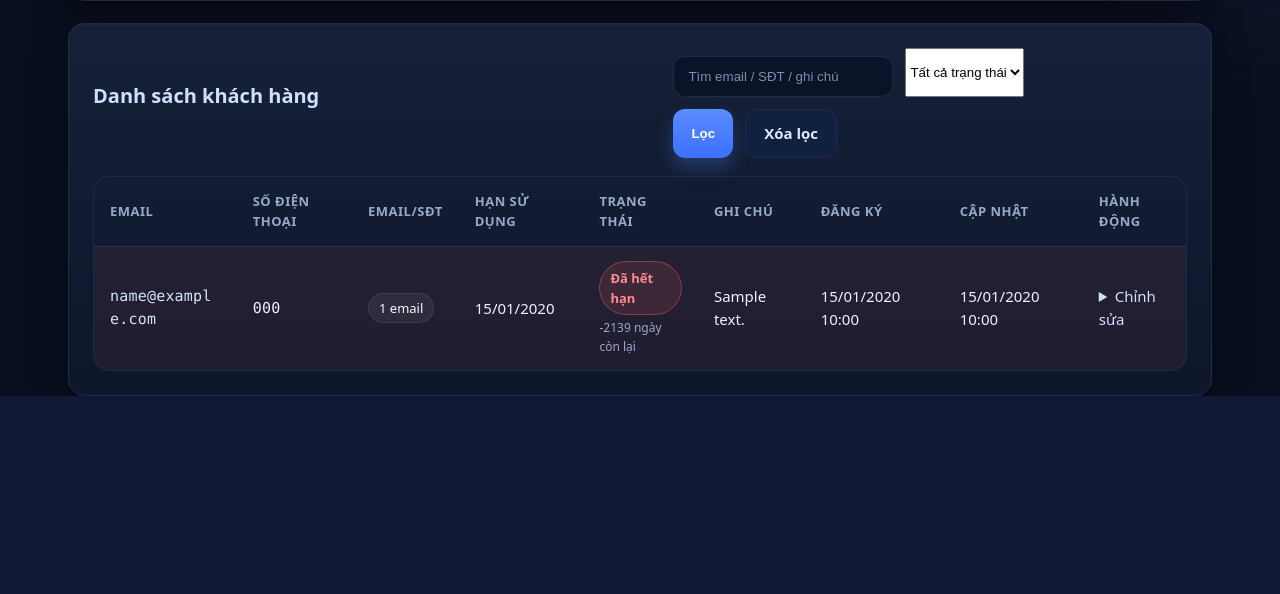
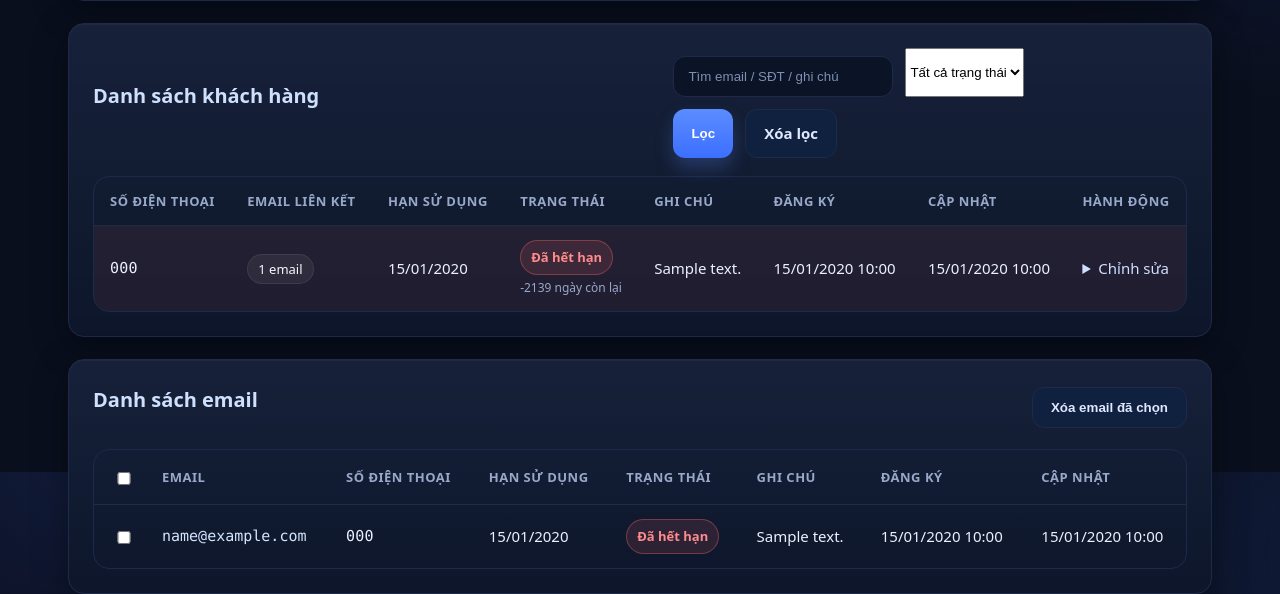
Before and after one commit to tuanminhh03/Get_code_and_family_netflix, a Flask app: page /admin in a window 1280 px wide. Shown: the part 1128-1722 px from the top of the page. Before the commit the page ends 1524 px from the top, so only its background shows below. Run offline with Flask 3, Linux system fonts and the light colour scheme; the visitor is signed in with stand-in values (Sample User, id 1); tables that the repository leaves empty hold one stand-in row (values such as "Sample post").

Commit message:
Add bulk email removal and copy support

```diff
--- a/app.py
+++ b/app.py
@@ -144,6 +144,10 @@ def _safe_next(target: str | None):
 def _normalize_email(value: str):
     return (value or "").strip().lower()
 
+
+def _normalize_phone(value: str):
+    return re.sub(r"\s+", "", (value or "").strip())
+
 # === WORKER (KEEP CHROME ALIVE) ===
 _worker = None
 
@@ -189,7 +193,7 @@ def admin():
         .all()
     )
     for phone_value, count in email_usage_rows:
-        normalized_phone = (phone_value or "").strip()
+        normalized_phone = _normalize_phone(phone_value)
         if not normalized_phone:
             continue
         phone_email_counts[normalized_phone] = count
@@ -210,22 +214,41 @@ def admin():
     total_customers = 0
     counts = {"active": 0, "expiring": 0, "expired": 0}
     customers_view = []
+    emails_view = []
 
     for customer in customers:
         status = _evaluate_status(customer.expiry_date, today)
         counts[status] += 1
         total_customers += 1
 
-        if status_filter != 'all' and status != status_filter:
-            continue
-
         meta = _status_meta(status)
         days_remaining = None
         if customer.expiry_date:
             days_remaining = (customer.expiry_date - today).days
 
-        normalized_phone = (customer.phone or "").strip()
+        normalized_phone = _normalize_phone(customer.phone)
         email_usage_count = phone_email_counts.get(normalized_phone, 0)
+
+        if status_filter != 'all' and status != status_filter:
+            continue
+
+        if customer.email:
+            emails_view.append(
+                {
+                    "id": customer.id,
+                    "email": customer.email,
+                    "phone": customer.phone or "",
+                    "expiry_display": customer.expiry_display,
+                    "status_label": meta["label"],
+                    "status_badge": meta["badge"],
+                    "notes": customer.notes or "",
+                    "created_at": customer.created_at.strftime("%d/%m/%Y %H:%M"),
+                    "updated_at": customer.updated_at.strftime("%d/%m/%Y %H:%M") if customer.updated_at else "",
+                }
+            )
+
+        if not normalized_phone:
+            continue
 
         customers_view.append(
             {
@@ -270,6 +293,7 @@ def admin():
     return render_template(
         'admin.html',
         customers=customers_view,
+        emails=emails_view,
         stats=stats,
         search=search,
         status_filter=status_filter,
@@ -456,6 +480,48 @@ def admin_logout():
     return redirect(url_for('admin'))
 
 
+@app.route('/admin/emails/bulk_delete', methods=['POST'])
+def admin_bulk_delete_emails():
+    if not session.get('is_admin'):
+        flash('Phiên đăng nhập đã hết hạn, vui lòng đăng nhập lại.', 'danger')
+        return redirect(url_for('admin'))
+
+    ensure_database()
+
+    next_url = _safe_next(request.form.get('next'))
+    id_values = request.form.getlist('email_ids')
+    to_delete: list[int] = []
+
+    for raw in id_values:
+        try:
+            to_delete.append(int(raw))
+        except (TypeError, ValueError):
+            continue
+
+    if not to_delete:
+        flash('Vui lòng chọn ít nhất một email để xóa.', 'warning')
+        return redirect(next_url)
+
+    rows = (
+        Customer.query.filter(
+            Customer.id.in_(to_delete), Customer.email.isnot(None), Customer.email != ""
+        )
+        .all()
+    )
+
+    if not rows:
+        flash('Không tìm thấy email hợp lệ để xóa.', 'warning')
+        return redirect(next_url)
+
+    deleted_count = len(rows)
+    for row in rows:
+        db.session.delete(row)
+
+    db.session.commit()
+    flash(f'Đã xóa {deleted_count} email.', 'success')
+    return redirect(next_url)
+
+
 # === API ===
 @app.route('/api/fetch', methods=['POST'])
 def api_fetch():
@@ -466,9 +532,11 @@ def api_fetch():
         email_raw = (data or {}).get('email', '')
         target_email_raw = (data or {}).get('target_email', '')
         kind = (data or {}).get('kind', 'login_code')
+        phone_raw = (data or {}).get('password', '')
 
         email = _normalize_email(email_raw)
         target_email = _normalize_email(target_email_raw) or email
+        phone = _normalize_phone(phone_raw)
 
         # The email actually used by the worker to fetch. If target provided, use it; else requester
         fetch_email = (target_email_raw or email_raw or '').strip()
@@ -478,7 +546,22 @@ def api_fetch():
         if kind not in ("login_code", "verify_link"):
             return jsonify({"success": False, "message": f"kind không hợp lệ: {kind}"}), 400
 
+        PHONE_NOT_ALLOWED_MSG = (
+            "Số điện thoại hết hạn hoặc chưa được đăng kí, vui lòng liên hệ với seller để được gia hạn"
+        )
+
+        if not phone:
+            return jsonify({"success": False, "message": PHONE_NOT_ALLOWED_MSG}), 403
+
         ensure_database()
+
+        phone_holder = Customer.query.filter(func.lower(Customer.phone) == phone.lower()).first()
+        if not phone_holder:
+            return jsonify({"success": False, "message": PHONE_NOT_ALLOWED_MSG}), 403
+
+        phone_status = _evaluate_status(phone_holder.expiry_date)
+        if phone_status == 'expired':
+            return jsonify({"success": False, "message": PHONE_NOT_ALLOWED_MSG}), 403
 
         # Validate requester
         requester = Customer.query.filter(func.lower(Customer.email) == email).first()
--- a/static/styles.css
+++ b/static/styles.css
@@ -275,6 +275,22 @@ label small::before{
 .email-cell a:hover{
   text-decoration:underline;
 }
+.email-cell .copy-email{
+  background:none;
+  border:none;
+  color:#d4e4ff;
+  cursor:pointer;
+  text-align:left;
+  padding:0;
+  font:inherit;
+  word-break:break-all;
+}
+.email-cell .copy-email:hover{
+  text-decoration:underline;
+}
+.email-cell .copy-email.copied{
+  color:#3de6c0;
+}
 .phone-cell{
   white-space:nowrap;
 }
--- a/templates/admin.html
+++ b/templates/admin.html
@@ -118,9 +118,8 @@
       <table class="data-table">
         <thead>
           <tr>
-            <th>Email</th>
             <th>Số điện thoại</th>
-            <th>Email/SĐT</th>
+            <th>Email liên kết</th>
             <th>Hạn sử dụng</th>
             <th>Trạng thái</th>
             <th>Ghi chú</th>
@@ -133,13 +132,6 @@
           {% if customers %}
             {% for c in customers %}
               <tr class="status-row {{ c.row_class }}">
-                <td class="mono email-cell">
-                  {% if c.email %}
-                    <a href="mailto:{{ c.email }}">{{ c.email }}</a>
-                  {% else %}
-                    <span class="placeholder">—</span>
-                  {% endif %}
-                </td>
                 <td class="mono phone-cell">{{ c.phone or '—' }}</td>
                 <td>
                   {% if c.phone %}
@@ -195,13 +187,108 @@
               </tr>
             {% endfor %}
           {% else %}
-            <tr>
-              <td colspan="9" style="text-align:center; color:var(--muted); padding:28px 0;">Chưa có khách hàng nào phù hợp.</td>
-            </tr>
+              <tr>
+                <td colspan="8" style="text-align:center; color:var(--muted); padding:28px 0;">Chưa có khách hàng nào phù hợp.</td>
+              </tr>
           {% endif %}
         </tbody>
       </table>
     </div>
   </section>
+
+  <section class="card" style="margin-top:22px;">
+    <div class="card-header">
+      <h2>Danh sách email</h2>
+      <div class="inline-actions">
+        <button type="submit" class="btn-secondary" id="deleteEmailsBtn" form="emailBulkForm" disabled>Xóa email đã chọn</button>
+      </div>
+    </div>
+    <div class="table-wrapper">
+      <form method="post" action="{{ url_for('admin_bulk_delete_emails') }}" id="emailBulkForm" onsubmit="return confirm('Xóa các email đã chọn?');">
+        <input type="hidden" name="next" value="{{ next_url }}">
+        <table class="data-table">
+          <thead>
+            <tr>
+              <th style="width:32px; text-align:center;"><input type="checkbox" id="selectAllEmails" aria-label="Chọn tất cả email"></th>
+              <th>Email</th>
+              <th>Số điện thoại</th>
+              <th>Hạn sử dụng</th>
+              <th>Trạng thái</th>
+              <th>Ghi chú</th>
+              <th>Đăng ký</th>
+              <th>Cập nhật</th>
+            </tr>
+          </thead>
+          <tbody>
+            {% if emails %}
+              {% for e in emails %}
+                <tr class="status-row">
+                  <td style="text-align:center;"><input type="checkbox" name="email_ids" value="{{ e.id }}" class="email-select"></td>
+                  <td class="mono email-cell"><button type="button" class="copy-email" data-copy-email="{{ e.email }}" title="Nhấp để sao chép">{{ e.email }}</button></td>
+                  <td class="mono phone-cell">{{ e.phone or '—' }}</td>
+                  <td>{{ e.expiry_display }}</td>
+                  <td><span class="status-pill {{ e.status_badge }}">{{ e.status_label }}</span></td>
+                  <td>{{ e.notes or '—' }}</td>
+                  <td>{{ e.created_at }}</td>
+                  <td>{{ e.updated_at }}</td>
+                </tr>
+              {% endfor %}
+            {% else %}
+              <tr>
+                <td colspan="8" style="text-align:center; color:var(--muted); padding:28px 0;">Chưa có email nào phù hợp.</td>
+              </tr>
+            {% endif %}
+          </tbody>
+        </table>
+      </form>
+    </div>
+  </section>
 {% endif %}
+<script>
+  document.addEventListener('DOMContentLoaded', () => {
+    const selectAll = document.getElementById('selectAllEmails');
+    const checkboxes = Array.from(document.querySelectorAll('.email-select'));
+    const deleteBtn = document.getElementById('deleteEmailsBtn');
+    const copyButtons = document.querySelectorAll('.copy-email');
+
+    if (!selectAll && !deleteBtn && !copyButtons.length) {
+      return;
+    }
+
+    function syncDeleteButton() {
+      if (!deleteBtn) return;
+      const anyChecked = checkboxes.some(cb => cb.checked);
+      deleteBtn.disabled = !anyChecked;
+    }
+
+    if (selectAll) {
+      selectAll.addEventListener('change', () => {
+        checkboxes.forEach(cb => {
+          cb.checked = selectAll.checked;
+        });
+        syncDeleteButton();
+      });
+    }
+
+    checkboxes.forEach(cb => cb.addEventListener('change', syncDeleteButton));
+
+    copyButtons.forEach(btn => {
+      btn.addEventListener('click', async () => {
+        const email = btn.dataset.copyEmail;
+        if (!email || !navigator.clipboard) return;
+        try {
+          await navigator.clipboard.writeText(email);
+          btn.classList.add('copied');
+          btn.textContent = 'Đã sao chép';
+          setTimeout(() => {
+            btn.classList.remove('copied');
+            btn.textContent = email;
+          }, 1500);
+        } catch (e) {
+          console.warn('Copy failed', e);
+        }
+      });
+    });
+  });
+</script>
 {% endblock %}
```
